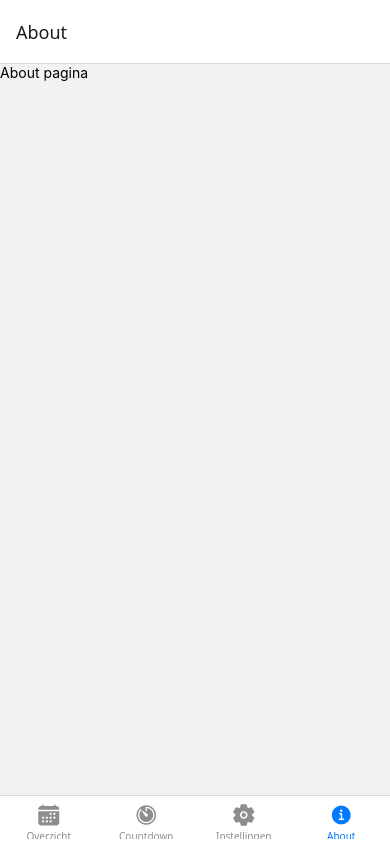
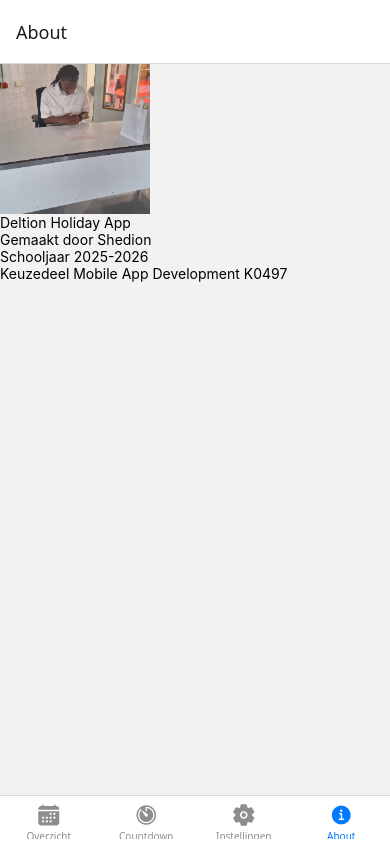
Before and after one commit to Shedion/Deltion-Holiday-App-0, a React Native app: screen /About in a window 390 px wide. Built offline with nearby package versions, Linux system fonts and the light colour scheme.

Commit message:
about pagina toegevoegd

```diff
--- a/screens/About.js
+++ b/screens/About.js
@@ -1,9 +1,21 @@
-import { View, Text } from "react-native";
+import { View, Text, Image, useWindowDimensions } from "react-native";
 
 export default function About() {
+  const { width, height } = useWindowDimensions();
+  const isLandscape = width > height;
+
   return (
-    <View>
-      <Text>About pagina</Text>
+    <View style={{ flexDirection: isLandscape ? "row" : "column" }}>
+      <Image
+        source={require("../assets/mijnfoto.jpg")}
+        style={{ width: 150, height: 150 }}
+      />
+      <View>
+        <Text>Deltion Holiday App</Text>
+        <Text>Gemaakt door Shedion</Text>
+        <Text>Schooljaar 2025-2026</Text>
+        <Text>Keuzedeel Mobile App Development K0497</Text>
+      </View>
     </View>
   );
 }
```
Also changed, not shown: assets/mijnfoto.jpg (added).
